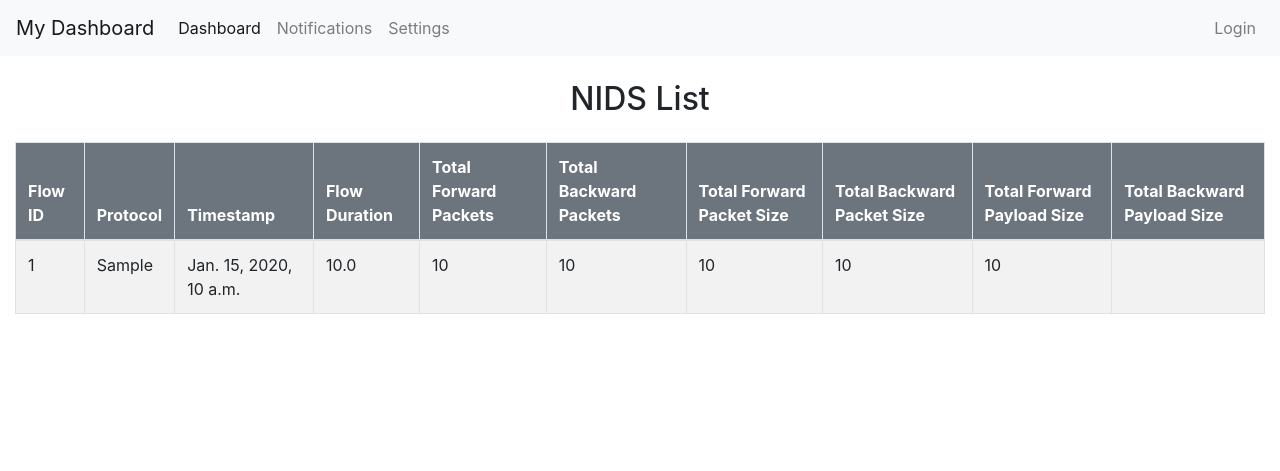
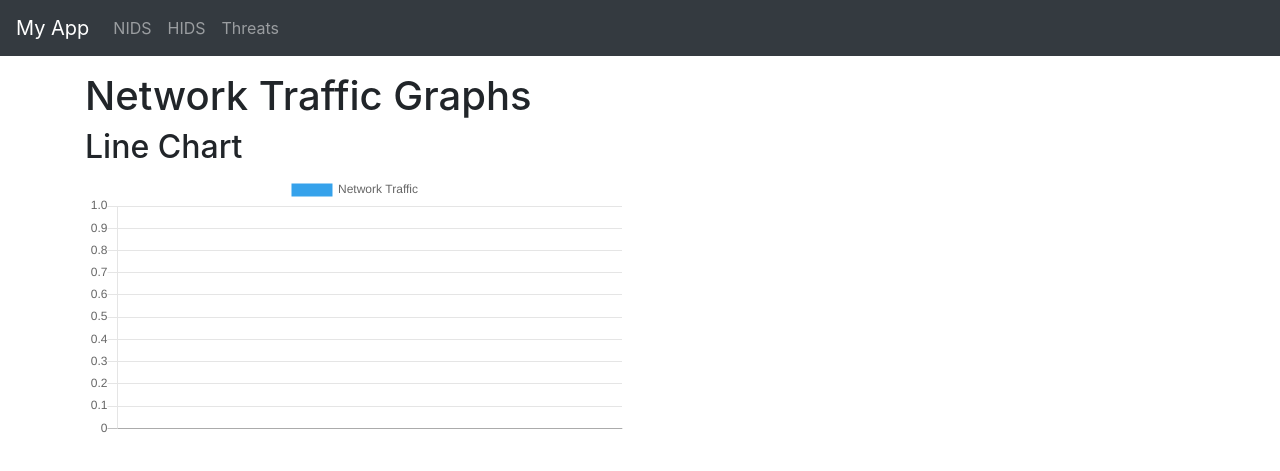
Before and after one commit to F180279-Umair-Sajid/radar_security_front_end, a Django app: page /dashboard/ in a window 1280 px wide. Shown: the top 471 px of the page. Run offline with Django 4.2, Linux system fonts and the light colour scheme; tables that the repository leaves empty hold one stand-in row (values such as "Sample post"); some libraries are stand-ins or nearby versions.

Commit message:
graph error fixing

```diff
--- a/dashboard/templates/base.html
+++ b/dashboard/templates/base.html
@@ -1,48 +1,45 @@
 <!DOCTYPE html>
 <html>
 <head>
-  <meta charset="utf-8">
-  <meta name="viewport" content="width=device-width, initial-scale=1">
-  <title>{% block title %}Dashboard{% endblock %}</title>
-  <link rel="stylesheet" href="https://stackpath.bootstrapcdn.com/bootstrap/4.5.0/css/bootstrap.min.css">
+    <meta charset="UTF-8">
+    <meta name="viewport" content="width=device-width, initial-scale=1.0">
+    <title>{% block title %}{% endblock %}</title>
+
+    <!-- CSS -->
+    <link rel="stylesheet" href="https://cdnjs.cloudflare.com/ajax/libs/twitter-bootstrap/4.6.0/css/bootstrap.min.css">
+    {% block extra_css %}{% endblock %}
 </head>
 <body>
-  <nav class="navbar navbar-expand-lg navbar-light bg-light">
-    <a class="navbar-brand" href="#">My Dashboard</a>
-    <button class="navbar-toggler" type="button" data-toggle="collapse" data-target="#navbarNav" aria-controls="navbarNav" aria-expanded="false" aria-label="Toggle navigation">
+
+    <nav class="navbar navbar-expand-lg navbar-dark bg-dark">
+        <a class="navbar-brand" href="/">My App</a>
+        <button class="navbar-toggler" type="button" data-toggle="collapse" data-target="#navbarNav"
+            aria-controls="navbarNav" aria-expanded="false" aria-label="Toggle navigation">
             <span class="navbar-toggler-icon"></span>
         </button>
         <div class="collapse navbar-collapse" id="navbarNav">
-      <ul class="navbar-nav">
-        <li class="nav-item {% if request.path == '/dashboard/' %}active{% endif %}">
-          <a class="nav-link" href="{% url 'dashboard' %}">Dashboard</a>
+            <ul class="navbar-nav mr-auto">
+                <li class="nav-item">
+                    <a class="nav-link" href="#">NIDS</a>
                 </li>
-        <li class="nav-item {% if request.path == '/notifications/' %}active{% endif %}">
-          <a class="nav-link" href="{% url 'notifications' %}">Notifications</a>
+                <li class="nav-item">
+                    <a class="nav-link" href="#">HIDS</a>
                 </li>
-        <li class="nav-item {% if request.path == '/settings/' %}active{% endif %}">
-          <a class="nav-link" href="{% url 'settings' %}">Settings</a>
+                <li class="nav-item">
+                    <a class="nav-link" href="#">Threats</a>
                 </li>
             </ul>
         </div>
-    <div class="navbar-nav ml-auto">
-      {% if user.is_authenticated %}
-        <li class="nav-item">
-          <a class="nav-link" href="{% url 'logout' %}">Logout</a>
-        </li>
-      {% else %}
-        <li class="nav-item">
-          <a class="nav-link" href="{% url 'login' %}">Login</a>
-        </li>
-      {% endif %}
+    </nav>
+
+    <div class="container-fluid mt-3">
+        {% block content %}{% endblock %}
     </div>
-  </nav>
-  <div class="container-fluid mt-4">
-    {% block content %}
-    {% endblock %}
-  </div>
-  <script src="https://code.jquery.com/jquery-3.5.1.slim.min.js"></script>
-  <script src="https://cdn.jsdelivr.net/npm/@popperjs/core@2.9.3/dist/umd/popper.min.js"></script>
-  <script src="https://stackpath.bootstrapcdn.com/bootstrap/4.5.0/js/bootstrap.min.js"></script>
+
+    <!-- JavaScript -->
+    <script src="https://cdnjs.cloudflare.com/ajax/libs/jquery/3.6.0/jquery.min.js"></script>
+    <script src="https://cdnjs.cloudflare.com/ajax/libs/popper.js/2.9.3/umd/popper.min.js"></script>
+    <script src="https://cdnjs.cloudflare.com/ajax/libs/twitter-bootstrap/4.6.0/js/bootstrap.min.js"></script>
+    {% block extra_js %}{% endblock %}
 </body>
 </html>
--- a/dashboard/templates/dashboard.html
+++ b/dashboard/templates/dashboard.html
@@ -1,72 +1,65 @@
 {% extends 'base.html' %}
 
-{% block title %}Dashboard{% endblock %}
-
-{% block extra_css %}
-    <style>
-        body {
-            background-color: #222;
-            color: #fff;
-        }
-
-        th {
-            background-color: #555;
-            color: #fff;
-        }
-
-        th.bg-secondary {
-            background-color: #343a40;
-        }
-
-        tr:nth-child(even) {
-            background-color: #f2f2f2;
-        }
-
-        .table-responsive {
-            overflow-x: auto;
-        }
-
-    </style>
-{% endblock %}
-
 {% block content %}
-    <div class="row">
-        <div class="col-md-12">
-            <h2 class="text-center mb-4">NIDS List</h2>
-            <div class="table-responsive">
-                <table class="table table-bordered table-striped table-hover bg-white">
-                    <thead>
-                    <tr>
-                        <th class="bg-secondary text-white">Flow ID</th>
-                        <th class="bg-secondary text-white">Protocol</th>
-                        <th class="bg-secondary text-white">Timestamp</th>
-                        <th class="bg-secondary text-white">Flow Duration</th>
-                        <th class="bg-secondary text-white">Total Forward Packets</th>
-                        <th class="bg-secondary text-white">Total Backward Packets</th>
-                        <th class="bg-secondary text-white">Total Forward Packet Size</th>
-                        <th class="bg-secondary text-white">Total Backward Packet Size</th>
-                        <th class="bg-secondary text-white">Total Forward Payload Size</th>
-                        <th class="bg-secondary text-white">Total Backward Payload Size</th>
-                    </tr>
-                    </thead>
-                    <tbody>
-                    {% for nid in nids %}
-                        <tr>
-                            <td>{{ nid.flow_id }}</td>
-                            <td>{{ nid.protocol }}</td>
-                            <td>{{ nid.timestamp }}</td>
-                            <td>{{ nid.flow_duration }}</td>
-                            <td>{{ nid.total_fwd_packets }}</td>
-                            <td>{{ nid.total_bwd_packets }}</td>
-                            <td>{{ nid.total_fwd_packet_size }}</td>
-                            <td>{{ nid.total_bwd_packet_size }}</td>
-                            <td>{{ nid.total_fwd_payload_size }}</td>
-                            <td>{{ niad.total_bwd_payload_size }}</td>
-                        </tr>
-                    {% endfor %}
-                    </tbody>
-                </table>
+    <div class="container">
+        <h1>Network Traffic Graphs</h1>
+        <div class="row">
+            <div class="col-md-6">
+                <h2>Line Chart</h2>
+                <canvas id="lineChart"></canvas>
             </div>
         </div>
     </div>
+
+    <script src="https://cdnjs.cloudflare.com/ajax/libs/Chart.js/2.9.4/Chart.min.js"></script>
+    <script>
+        // Define the initial data for the line chart
+        var lineChartData = {
+            labels: [],
+            datasets: [{
+                label: 'Network Traffic',
+                data: [],
+                fill: false,
+                borderColor: 'rgba(54, 162, 235, 1)',
+                borderWidth: 1
+            }]
+        };
+
+        var ctx = document.getElementById('lineChart').getContext('2d');
+        var chart = new Chart(ctx, {
+            type: 'line',
+            data: lineChartData,
+            options: {
+                scales: {
+                    yAxes: [{
+                        ticks: {
+                            beginAtZero: true
+                        }
+                    }]
+                }
+            }
+        });
+
+        // Define a function to update the line chart
+        function updateLineChart() {
+            // Retrieve the data for the line chart using AJAX
+            var xhr = new XMLHttpRequest();
+            xhr.onreadystatechange = function() {
+                if (this.readyState === 4 && this.status === 200) {
+                    var data = JSON.parse(this.responseText);
+
+                    // Update the line chart data
+                    chart.data.labels = data.labels;
+                    chart.data.datasets[0].data = data.values;
+                    chart.update();
+                }
+            };
+            xhr.open('GET', '{% url "dashboard" %}');
+            xhr.send();
+        }
+
+        // Call the updateLineChart function initially and then every 5 seconds
+        updateLineChart();
+        setInterval(updateLineChart, 5000);
+    </script>
 {% endblock %}
--- a/dashboard/views.py
+++ b/dashboard/views.py
@@ -1,9 +1,24 @@
-# dashboard/views.py
+from django.shortcuts import render
 
+# Create your views here.
 from django.shortcuts import render
 from dashboard.models import Nids
 
 
 def dashboard(request):
-    nids = Nids.objects.order_by('-timestamp')[:25]
-    return render(request, 'dashboard.html', {'nids': nids})
+    # Retrieve data from the database
+    data = Nids.objects.values('timestamp', 'total_fwd_packet_size')
+
+    # Transform the data into the format expected by Chart.js
+    labels = []
+    values = []
+    for row in data:
+        labels.append(str(row['timestamp']))
+        values.append(row['total_fwd_packet_size'])
+
+    # Pass the data to the template
+    context = {
+        'labels': labels,
+        'values': values,
+    }
+    return render(request, 'dashboard.html', context)
```
Also changed, not shown: dashboard/templates/components/sidebar.html (added, +72 -0 lines). Lines whose indentation alone changed are shown as unchanged.
